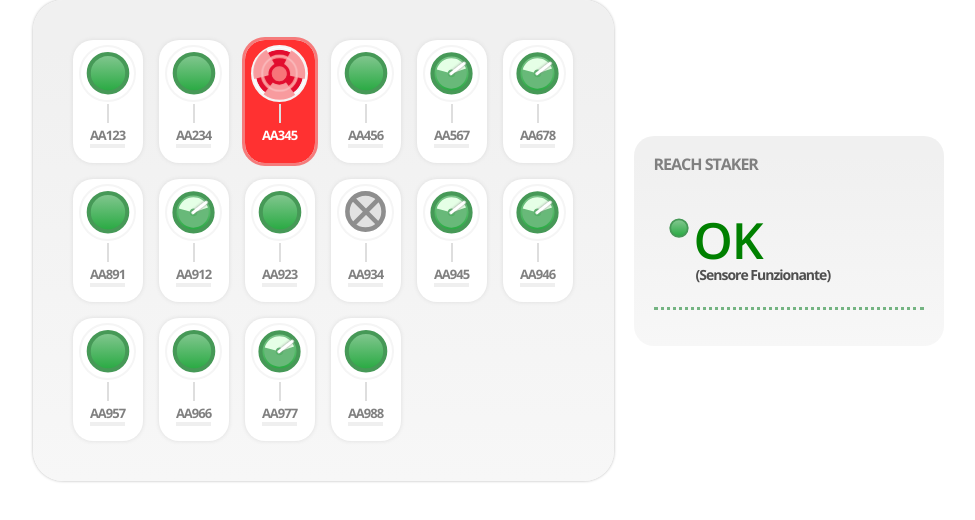
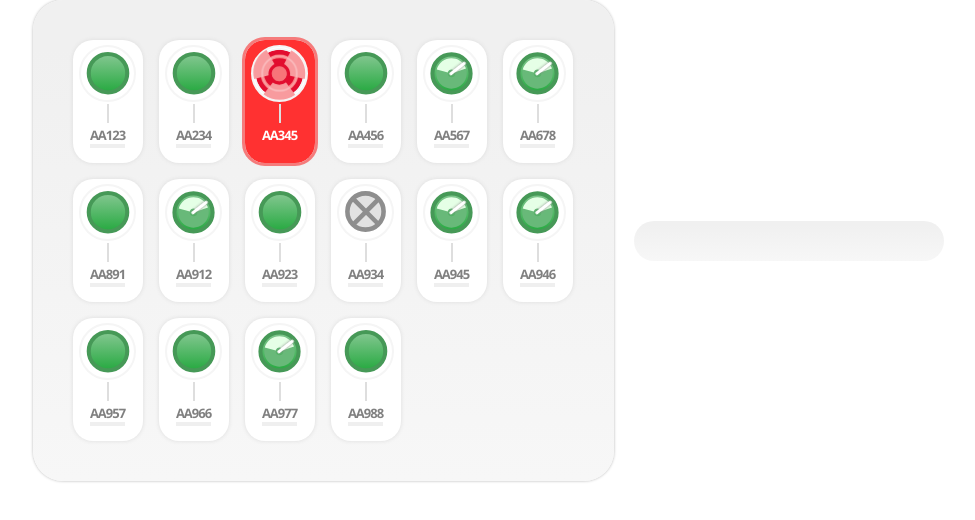
Before and after one commit to monemasrl/irma-ui, a React (Create React App) app: page / in a window 1280 px wide. Shown: the top 520 px of the page, without its empty margins (152-1127 px from the left). Built offline with nearby package versions, Linux system fonts and the light colour scheme.

Commit message:
risolti problemi di visualizzazione e stile generale

```diff
--- a/src/App.js
+++ b/src/App.js
@@ -32,7 +32,7 @@ function App() {
     <div className="App">
       <div className='wrapper-content'>
         <Dashboard data={data} stakerClicked = {stakerClicked} setStakerClicked={setStakerClicked}  />
-        <BoxDati dati = {data.data ? data.data[stakerClicked] : {}} />
+        <BoxDati stakerClicked={stakerClicked} dati = {data.data ? data.data[stakerClicked] : {}} />
       </div>
     </div>
   );
--- a/src/components/boxdati/boxDati.jsx
+++ b/src/components/boxdati/boxDati.jsx
@@ -4,14 +4,14 @@ import style from './boxDati.module.css'
 import iconaOk from '../../assets/images/green-led.svg'
 import { motion, AnimatePresence, AnimateSharedLayout } from "framer-motion"
 
-function StatoOk() {
+function StatoOk({ statoSensore }) {
   return (
     <div className={`${style.stato}`}>
       <div className={style.iconastato}>
         <img src={iconaOk} alt="icona ok" />
       </div>
       <div className={style.datiStato}>
-        <div className={style.label}>OK</div>
+        <div className={style.label}>{statoSensore}</div>
         <div className={style.datoLabel}>(sensore funzionante)</div>
       </div>
     </div>
@@ -32,7 +32,6 @@ function BloccoNumerico({ datiNumerici, code, index }) {
 
   return (
     <>
-
       <motion.div
         key={code}
         className={style.bloccoDati}
@@ -44,22 +43,24 @@ function BloccoNumerico({ datiNumerici, code, index }) {
         <div className={style.titoloInterno}>{datiNumerici.titolo}</div>
         <div className={style.datoInterno}>{datiNumerici.dato} <span>%</span></div>
       </motion.div>
-
-
     </>
   )
 }
 
-function BoxDati({ dati }) {
+function BoxDati({ dati, stakerClicked }) {
+  console.log(stakerClicked);
   return (
     <div className={`${style.boxDati}`}>
       <header>
+      { stakerClicked !== false  &&
         <div className={style.title}>
           <div className={style.titoletto}>Reach Staker</div>
           <div className={style.codiceStaker}>{dati?.code}</div>
-        </div>
+        </div>}
         <div className={style.subData}>
-          <StatoOk />
+          {stakerClicked !== false &&
+            <StatoOk statoSensore={dati?.state} />
+          }
         </div>
         <div className={style.datiInterni}>
           {dati?.datiInterni?.map((item, index) =>
--- a/src/components/dashboard/dashboard.jsx
+++ b/src/components/dashboard/dashboard.jsx
@@ -1,7 +1,7 @@
 import React from 'react'
 import style from './dashboard.module.css'
 import Btn from '../btn/btn'
-import { useState } from 'react'
+
 
 
 function Dashboard({ data, stakerClicked, setStakerClicked }) {
```
Lines whose indentation alone changed are shown as unchanged.
